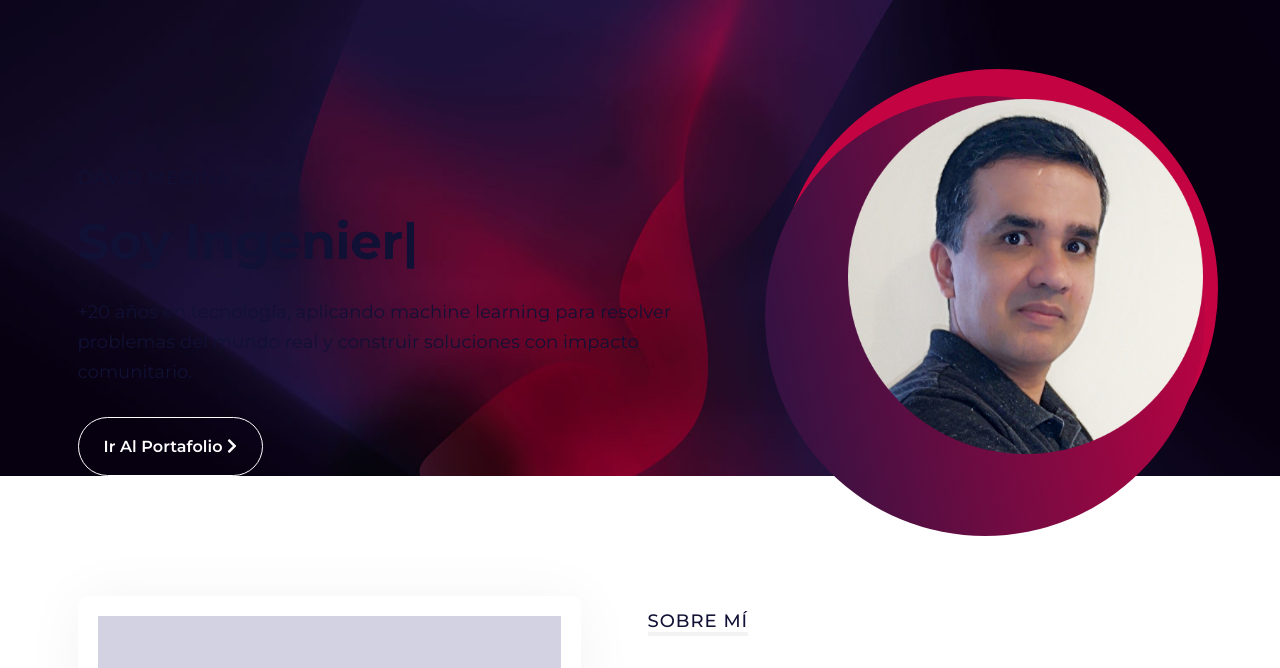
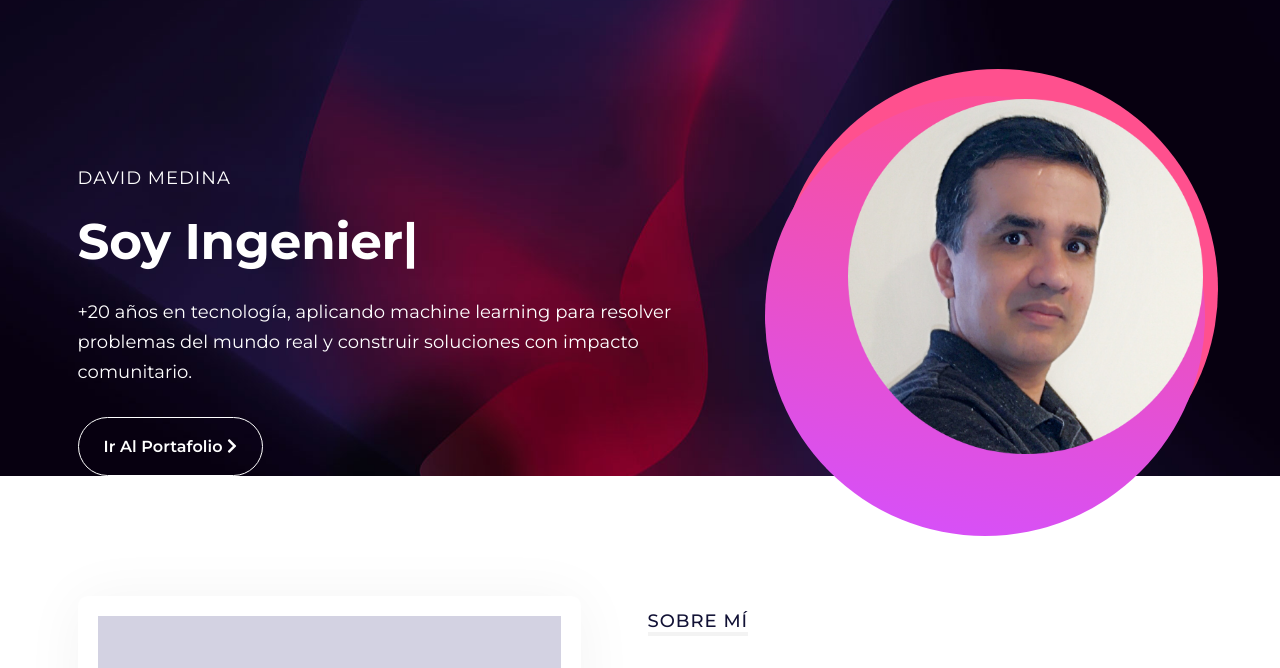
Before and after one commit to planckc/davidmedinap2, a plain HTML site: page david_medina_website/index.html in a window 1280 px wide. Shown: the part 101-769 px from the top of the page. Drawn offline with Linux system fonts and the light colour scheme.

Commit message:
fix: Hero background elements now dynamic with theme switcher

```diff
--- a/david_medina_website/style.css
+++ b/david_medina_website/style.css
@@ -906,14 +906,14 @@ button.navbar-toggler:focus {
     z-index: 4;
 }
     .hero-single-2 .hero-content-2 .hero-sub-title {
-      color: var(--clr-heading);
+      color: var(--clr-white);
       margin-bottom: 3rem; }
     .hero-single-2 .hero-content-2 .hero-title {
-      color: var(--clr-heading);
+      color: var(--clr-white);
       font-weight: 700;
       margin-bottom: 3rem; }
     .hero-single-2 .hero-content-2 p {
-      color: var(--clr-heading);
+      color: var(--clr-white);
       font-family: var(--font-2);
       font-size: 1.8rem;
       margin-bottom: 3rem;
@@ -929,9 +929,7 @@ button.navbar-toggler:focus {
     width: 440px;
     height: 440px;
     content: '';
-    background-image: -moz-linear-gradient(11deg, #291342 0%, #c60242 100%);
-    background-image: -webkit-linear-gradient(11deg, #291342 0%, #c60242 100%);
-    background-image: -ms-linear-gradient(11deg, #291342 0%, #c60242 100%);
+    background-image: linear-gradient(11deg, var(--clr-def-2) 0%, var(--clr-def) 100%);
     z-index: -1;
     transition: all .5s ease-in-out;
     animation: ups-down 5s infinite ease-out;
@@ -942,7 +940,7 @@ button.navbar-toggler:focus {
     width: 440px;
     height: 440px;
     content: '';
-    background-color: #c40342;
+    background-color: var(--clr-def);
     z-index: -2;
     top: -30px;
     right: -15px; }
```
